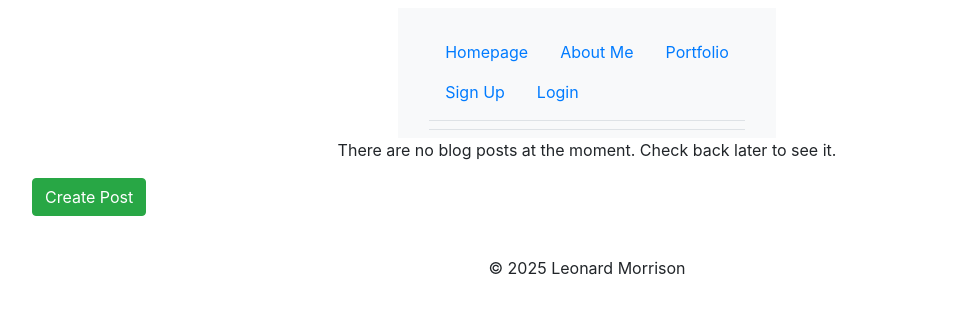
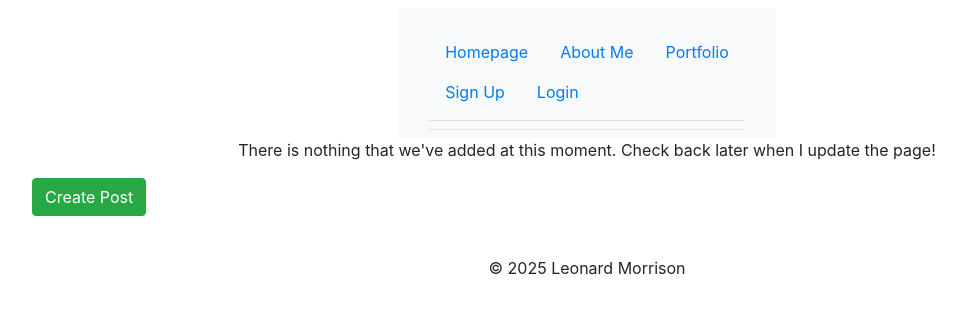
Before and after one commit to TheBigL/PersonalBlog, a Django app: page /portfolio/ in a window 1280 px wide. Shown: the part 48-362 px from the top of the page, without its empty margins (53-1019 px from the left). Run offline with Django 5.2, Linux system fonts and the light colour scheme; some libraries are stand-ins or nearby versions.

Commit message:
fixed the URL of portfolio

```diff
--- a/portfolio/templates/portfolio.html
+++ b/portfolio/templates/portfolio.html
@@ -20,7 +20,7 @@ Leonard Morrison's blog!
 {% endfor %}
 
 {% else %}
-<p class="text-center">There are no blog posts at the moment. Check back later to see it.</p>
+<p class="text-center">There is nothing that we've added at this moment. Check back later when I update the page!</p>
 {% endif %}
 
 
--- a/templates/base.html
+++ b/templates/base.html
@@ -33,7 +33,7 @@
                           <ul class="nav me-auto">
                             <li class="nav-item"><a class="nav-link" href="/">Homepage</a></li>
                             <li class="nav-item"><a class="nav-link" href="{% url 'posts:about_me' %}">About Me</a></li>
-                            <li class="nav-item"><a class="nav-link" href="{% url 'portfolio:about_me' %}">Portfolio</a></li>
+                            <li class="nav-item"><a class="nav-link" href="{% url 'portfolio:portfolio_list' %}">Portfolio</a></li>
                           </ul>
 
 
```
